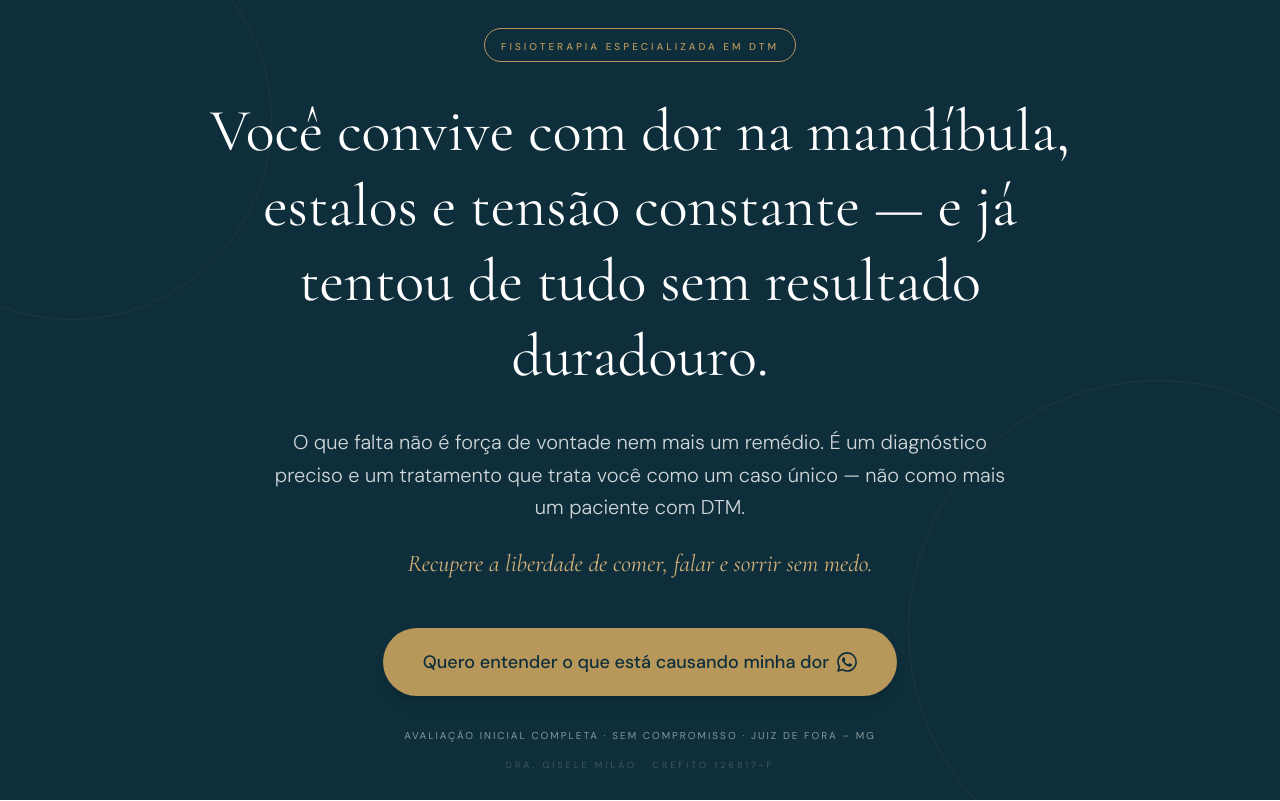
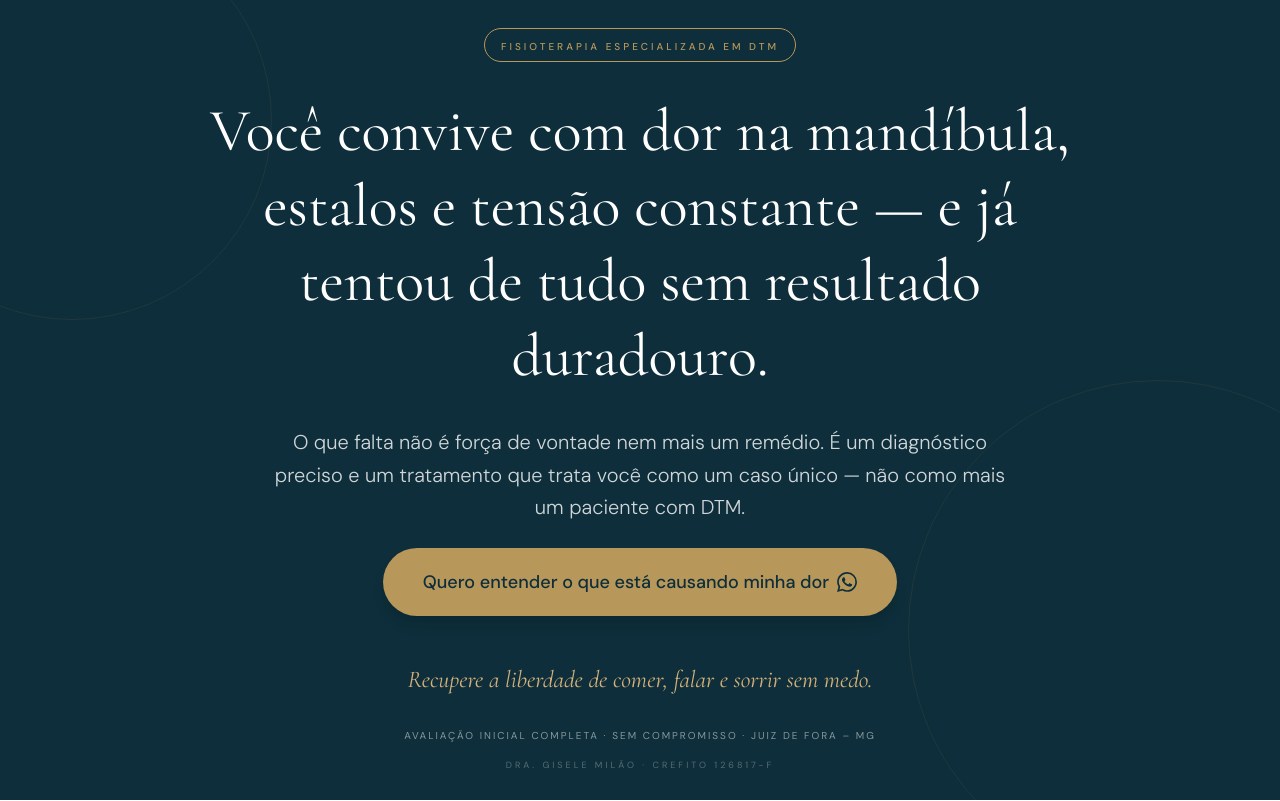
Before and after one commit to Criscoscar/equilibrio-mandibular, a React (Vite) app: page / in a window 1280 px wide. Shown: the top 801 px of the page. Built offline with nearby package versions, Linux system fonts and the light colour scheme.

Commit message:
feat: Rearrange hero section text and improve spacing
Reordered text elements in the hero section to place the call to action more prominently. Adjusted font sizes and margins for better visual hierarchy and readability. Enhanced subtle styling of the accreditation text.

```diff
--- a/src/App.tsx
+++ b/src/App.tsx
@@ -68,10 +68,6 @@ export default function App() {
             O que falta não é força de vontade nem mais um remédio. É um diagnóstico preciso e um tratamento que trata você como um caso único — não como mais um paciente com DTM.
           </p>
 
-          <p className="font-display text-xl md:text-2xl text-gold-light italic mb-12">
-            Recupere a liberdade de comer, falar e sorrir sem medo.
-          </p>
-
           <motion.a
             href={WHATSAPP_PACIENTE}
             target="_blank"
@@ -84,11 +80,15 @@ export default function App() {
             <WhatsAppIcon size={20} />
           </motion.a>
 
+          <p className="mt-12 font-display text-xl md:text-2xl text-gold-light italic">
+            Recupere a liberdade de comer, falar e sorrir sem medo.
+          </p>
+
           <p className="mt-8 font-sans text-[10px] text-white/50 uppercase tracking-[2px]">
             Avaliação inicial completa · Sem compromisso · Juiz de Fora – MG
           </p>
 
-          <p className="mt-4 font-sans text-[9px] text-white/20 uppercase tracking-[3px]">
+          <p className="mt-4 font-sans text-[9px] text-white/30 uppercase tracking-[3px]">
             Dra. Gisele Milão · CREFITO 126817-F
           </p>
         </motion.div>
@@ -170,7 +170,7 @@ export default function App() {
                 Desenvolvido pela Dra. Gisele Milão, esta abordagem não é sobre "fazer massagem no rosto". É sobre <strong className="font-medium text-petrol">reeducação e reequilíbrio</strong>.
               </p>
               <p>
-                Nós não olhamos apenas para onde dói. Nós mapeamos como você se move, como você respira e como suas tensões acumuladas estão sobrecarregando sua articulação.
+                Eu não olho apenas para onde dói. Eu mapeio como você se move, como você respira e como suas tensões acumuladas estão sobrecarregando sua articulação.
               </p>
               <div className="bg-cream p-6 rounded-xl border-l-4 border-gold italic font-display text-xl text-petrol-dark">
                 A transformação aqui é profunda: passamos da fase de "sobreviver à dor" para a fase de "esquecer que a dor existia".
@@ -304,7 +304,7 @@ export default function App() {
             />
             <FAQItem
               question="O tratamento dói?"
-              answer="Não. Todas as técnicas utilizadas são não invasivas e adaptadas à sensibilidade de cada paciente. O objetivo é aliviar a dor — não gerar mais desconforto. Alguns pacientes relatam uma leve sensação de pressão durante o trabalho muscular, mas nada que cause desconforto significativo."
+              answer="Não. Todas as técnicas utilizadas não são invasivas e adaptadas à sensibilidade de cada paciente. O objetivo é aliviar a dor — não gerar mais desconforto. Alguns pacientes relatam uma leve sensação de pressão durante o trabalho muscular, mas nada que cause desconforto significativo."
             />
             <FAQItem
               question="Meu caso é muito grave. Ainda tem solução?"
```
